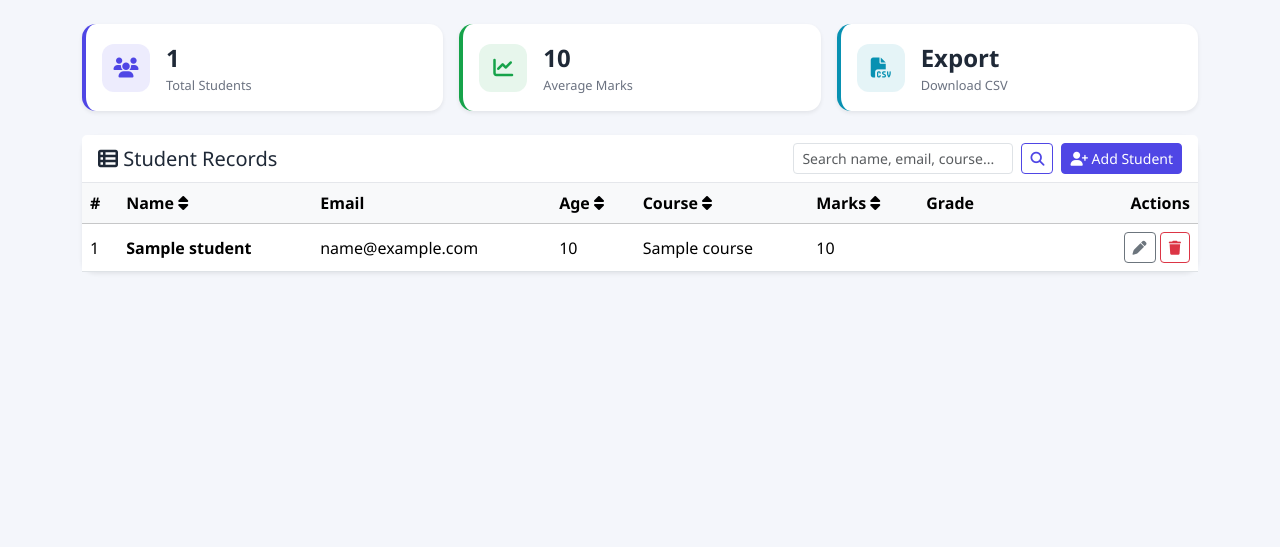
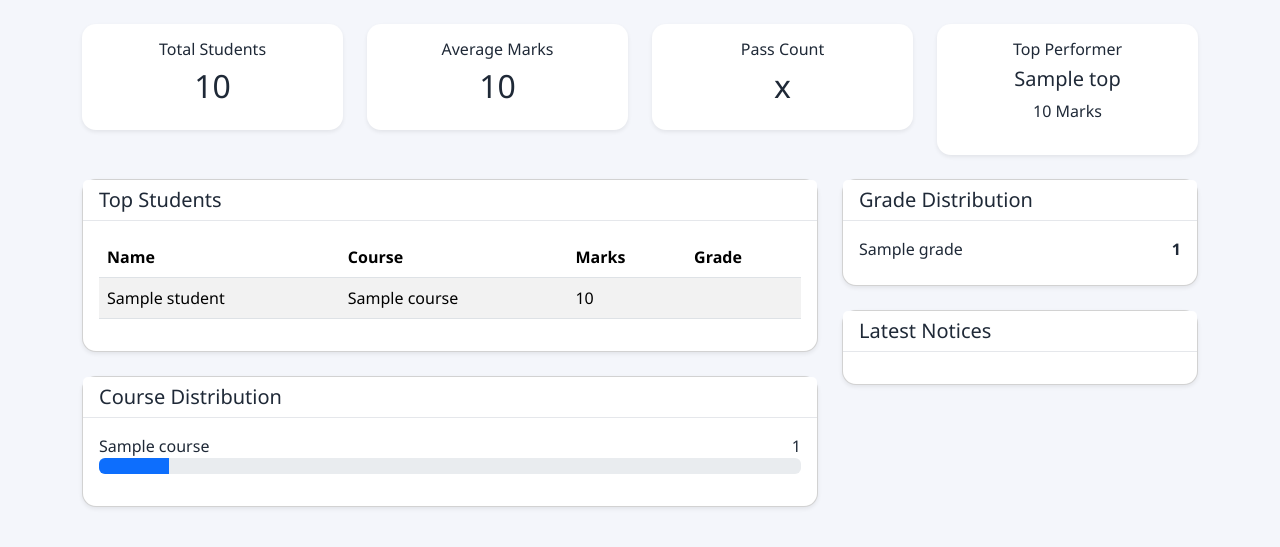
Before and after one commit to BurukalaManiReethika/student-management-system, a Python web app: template templates/index.html in a window 1280 px wide. Shown: the top 547 px of the page. Run offline with Jinja, Linux system fonts and the light colour scheme; the template is opened without the code that fills it: most values are stand-ins (such as "Sample title", 1, 10 or a date in 2020).

Commit message:
Update index.html

```diff
--- a/templates/index.html
+++ b/templates/index.html
@@ -1,126 +1,208 @@
 {% extends "base.html" %}
-{% block title %}Dashboard - Student Management System{% endblock %}
+
+{% block title %}Dashboard | Student Management System{% endblock %}
+
 {% block content %}
 
-<div class="row g-3 mb-4">
-  <div class="col-md-4">
-    <div class="card stat-card stat-card-primary shadow-sm">
-      <div class="card-body d-flex align-items-center gap-3">
-        <div class="stat-icon"><i class="fa-solid fa-users"></i></div>
-        <div>
-          <div class="stat-value">{{ total_students }}</div>
-          <div class="stat-label">Total Students</div>
-        </div>
-      </div>
-    </div>
-  </div>
-  <div class="col-md-4">
-    <div class="card stat-card stat-card-success shadow-sm">
-      <div class="card-body d-flex align-items-center gap-3">
-        <div class="stat-icon"><i class="fa-solid fa-chart-line"></i></div>
-        <div>
-          <div class="stat-value">{{ avg_marks }}</div>
-          <div class="stat-label">Average Marks</div>
-        </div>
-      </div>
-    </div>
-  </div>
-  <div class="col-md-4">
-    <div class="card stat-card stat-card-info shadow-sm">
-      <div class="card-body d-flex align-items-center gap-3">
-        <div class="stat-icon"><i class="fa-solid fa-file-csv"></i></div>
-        <div>
-          <a href="{{ url_for('export_csv') }}" class="stat-value text-decoration-none">Export</a>
-          <div class="stat-label">Download CSV</div>
-        </div>
-      </div>
+<div class="row mb-4">
+
+    <div class="col-md-3">
+        <div class="card dashboard-card border-0 shadow-sm">
+            <div class="card-body text-center">
+                <h6>Total Students</h6>
+                <h2>{{ total }}</h2>
             </div>
         </div>
     </div>
 
-<div class="card shadow-sm border-0">
-  <div class="card-header bg-white d-flex flex-wrap justify-content-between align-items-center gap-2">
-    <h5 class="mb-0"><i class="fa-solid fa-table-list"></i> Student Records</h5>
-    <div class="d-flex gap-2">
-      <form class="d-flex" method="GET" action="{{ url_for('search_student') }}">
-        <input type="text" name="query" class="form-control form-control-sm" placeholder="Search name, email, course...">
-        <button class="btn btn-outline-primary btn-sm ms-2" type="submit"><i class="fa-solid fa-magnifying-glass"></i></button>
-      </form>
-      <a href="{{ url_for('add_student') }}" class="btn btn-primary btn-sm">
-        <i class="fa-solid fa-user-plus"></i> Add Student
-      </a>
+    <div class="col-md-3">
+        <div class="card dashboard-card border-0 shadow-sm">
+            <div class="card-body text-center">
+                <h6>Average Marks</h6>
+                <h2>{{ avg }}</h2>
+            </div>
         </div>
     </div>
 
-  <div class="table-responsive">
-    <table class="table table-hover align-middle mb-0">
-      <thead class="table-light">
+    <div class="col-md-3">
+        <div class="card dashboard-card border-0 shadow-sm">
+            <div class="card-body text-center">
+                <h6>Pass Count</h6>
+                <h2>{{ passing }}</h2>
+            </div>
+        </div>
+    </div>
+
+    <div class="col-md-3">
+        <div class="card dashboard-card border-0 shadow-sm">
+            <div class="card-body text-center">
+                <h6>Top Performer</h6>
+
+                {% if top %}
+                <h5>{{ top.name }}</h5>
+                <p>{{ top.marks }} Marks</p>
+                {% else %}
+                <p>No Data</p>
+                {% endif %}
+
+            </div>
+        </div>
+    </div>
+
+</div>
+
+<div class="row">
+
+    <div class="col-lg-8">
+
+        <div class="card shadow-sm mb-4">
+            <div class="card-header">
+                <h5 class="mb-0">
+                    Top Students
+                </h5>
+            </div>
+
+            <div class="card-body">
+
+                <table class="table table-striped">
+
+                    <thead>
                     <tr>
-          <th>#</th>
-          <th><a href="{{ url_for('dashboard', sort='name', order='asc' if sort!='name' or order=='desc' else 'desc') }}" class="sort-link">Name <i class="fa-solid fa-sort"></i></a></th>
-          <th>Email</th>
-          <th><a href="{{ url_for('dashboard', sort='age', order='asc' if sort!='age' or order=='desc' else 'desc') }}" class="sort-link">Age <i class="fa-solid fa-sort"></i></a></th>
-          <th><a href="{{ url_for('dashboard', sort='course', order='asc' if sort!='course' or order=='desc' else 'desc') }}" class="sort-link">Course <i class="fa-solid fa-sort"></i></a></th>
-          <th><a href="{{ url_for('dashboard', sort='marks', order='asc' if sort!='marks' or order=='desc' else 'desc') }}" class="sort-link">Marks <i class="fa-solid fa-sort"></i></a></th>
+                        <th>Name</th>
+                        <th>Course</th>
+                        <th>Marks</th>
                         <th>Grade</th>
-          <th class="text-end">Actions</th>
                     </tr>
                     </thead>
+
                     <tbody>
-        {% for student in students %}
+
+                    {% for student in top5 %}
                     <tr>
-          <td>{{ student.id }}</td>
-          <td class="fw-semibold">{{ student.name }}</td>
-          <td>{{ student.email }}</td>
-          <td>{{ student.age }}</td>
+
+                        <td>{{ student.name }}</td>
+
                         <td>{{ student.course }}</td>
+
                         <td>{{ student.marks }}</td>
+
                         <td>
-            <span class="badge grade-badge grade-{{ student.grade | replace('+', 'plus') }}">{{ student.grade }}</span>
+                            {{ grade_fn(student.marks) }}
                         </td>
-          <td class="text-end">
-            <a href="{{ url_for('edit_student', id=student.id) }}" class="btn btn-sm btn-outline-secondary" title="Edit">
-              <i class="fa-solid fa-pen"></i>
-            </a>
-            <form method="POST" action="{{ url_for('delete_student', id=student.id) }}" class="d-inline" onsubmit="return confirm('Delete {{ student.name }}? This cannot be undone.');">
-              <input type="hidden" name="csrf_token" value="{{ csrf_token() }}">
-              <button type="submit" class="btn btn-sm btn-outline-danger" title="Delete">
-                <i class="fa-solid fa-trash"></i>
-              </button>
-            </form>
-          </td>
-        </tr>
-        {% else %}
-        <tr>
-          <td colspan="8" class="text-center text-muted py-5">
-            <i class="fa-solid fa-inbox fa-2x mb-2 d-block"></i>
-            No students found.
-          </td>
+
                     </tr>
                     {% endfor %}
+
                     </tbody>
+
                 </table>
+
+            </div>
         </div>
 
-  {% if total_pages > 1 %}
-  <div class="card-footer bg-white">
-    <nav>
-      <ul class="pagination pagination-sm justify-content-center mb-0">
-        <li class="page-item {% if page <= 1 %}disabled{% endif %}">
-          <a class="page-link" href="{{ url_for('dashboard', page=page-1, sort=sort, order=order) }}">Previous</a>
-        </li>
-        {% for p in range(1, total_pages + 1) %}
-        <li class="page-item {% if p == page %}active{% endif %}">
-          <a class="page-link" href="{{ url_for('dashboard', page=p, sort=sort, order=order) }}">{{ p }}</a>
-        </li>
+        <div class="card shadow-sm">
+
+            <div class="card-header">
+                <h5 class="mb-0">
+                    Course Distribution
+                </h5>
+            </div>
+
+            <div class="card-body">
+
+                {% for course, count in course_dist.items() %}
+
+                <div class="mb-3">
+
+                    <div class="d-flex justify-content-between">
+
+                        <span>{{ course }}</span>
+
+                        <span>{{ count }}</span>
+
+                    </div>
+
+                    <div class="progress">
+
+                        <div class="progress-bar"
+                             role="progressbar"
+                             style="width: {{ (count/total*100) if total else 0 }}%">
+                        </div>
+
+                    </div>
+
+                </div>
+
                 {% endfor %}
-        <li class="page-item {% if page >= total_pages %}disabled{% endif %}">
-          <a class="page-link" href="{{ url_for('dashboard', page=page+1, sort=sort, order=order) }}">Next</a>
-        </li>
-      </ul>
-    </nav>
+
             </div>
-  {% endif %}
+
+        </div>
+
+    </div>
+
+    <div class="col-lg-4">
+
+        <div class="card shadow-sm mb-4">
+
+            <div class="card-header">
+                <h5 class="mb-0">
+                    Grade Distribution
+                </h5>
+            </div>
+
+            <div class="card-body">
+
+                {% for grade, count in grade_dist.items() %}
+
+                <div class="d-flex justify-content-between mb-2">
+
+                    <span>{{ grade }}</span>
+
+                    <strong>{{ count }}</strong>
+
+                </div>
+
+                {% endfor %}
+
+            </div>
+
+        </div>
+
+        <div class="card shadow-sm">
+
+            <div class="card-header">
+                <h5 class="mb-0">
+                    Latest Notices
+                </h5>
+            </div>
+
+            <div class="card-body">
+
+                {% for notice in notices %}
+
+                <div class="border-bottom mb-3 pb-2">
+
+                    <h6>{{ notice.title }}</h6>
+
+                    <p class="small text-muted">
+                        {{ notice.body }}
+                    </p>
+
+                    <small>
+                        {{ notice.created_at }}
+                    </small>
+
+                </div>
+
+                {% endfor %}
+
+            </div>
+
+        </div>
+
+    </div>
+
 </div>
 
 {% endblock %}
```
Lines whose indentation alone changed are shown as unchanged.
